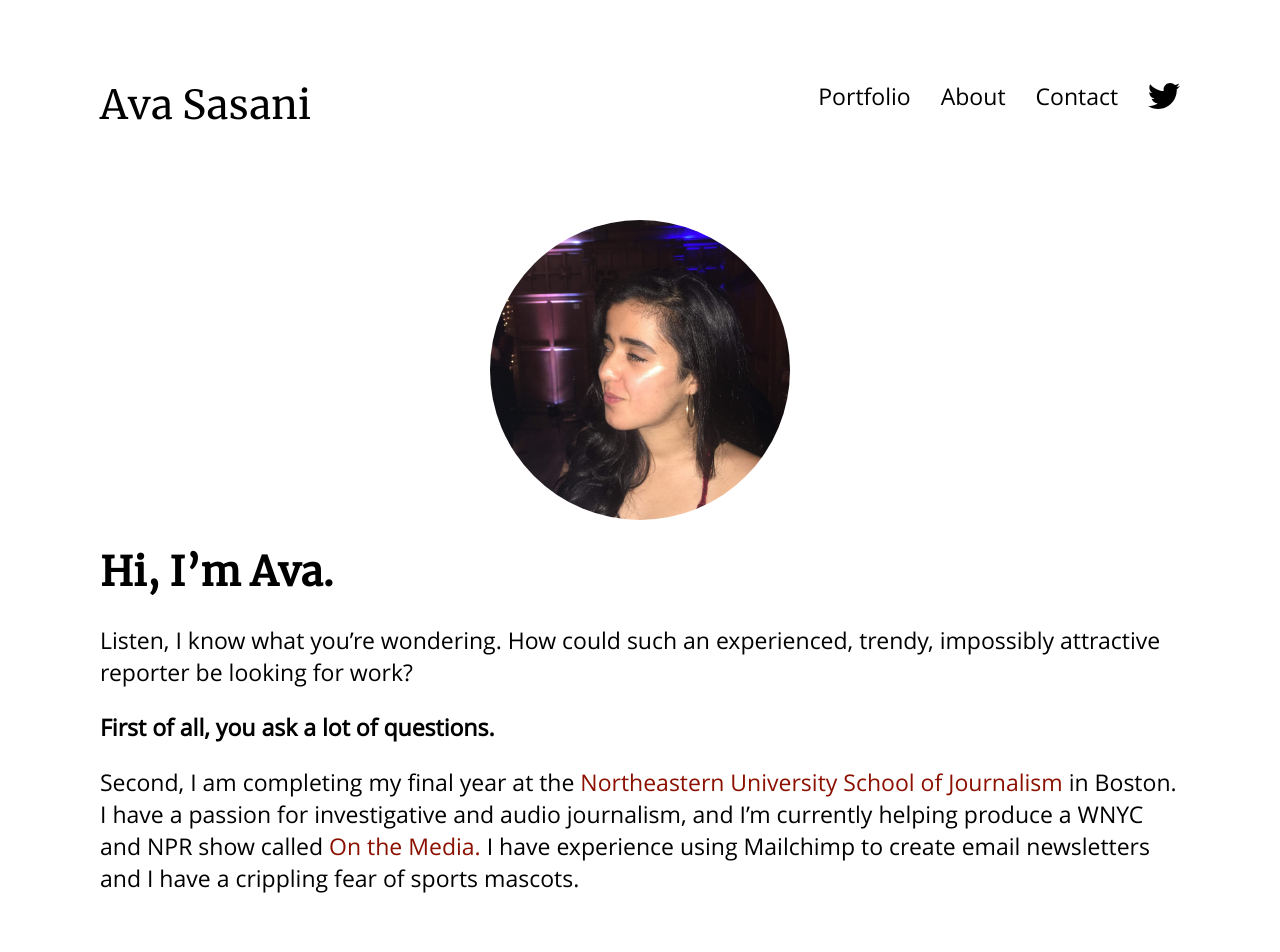
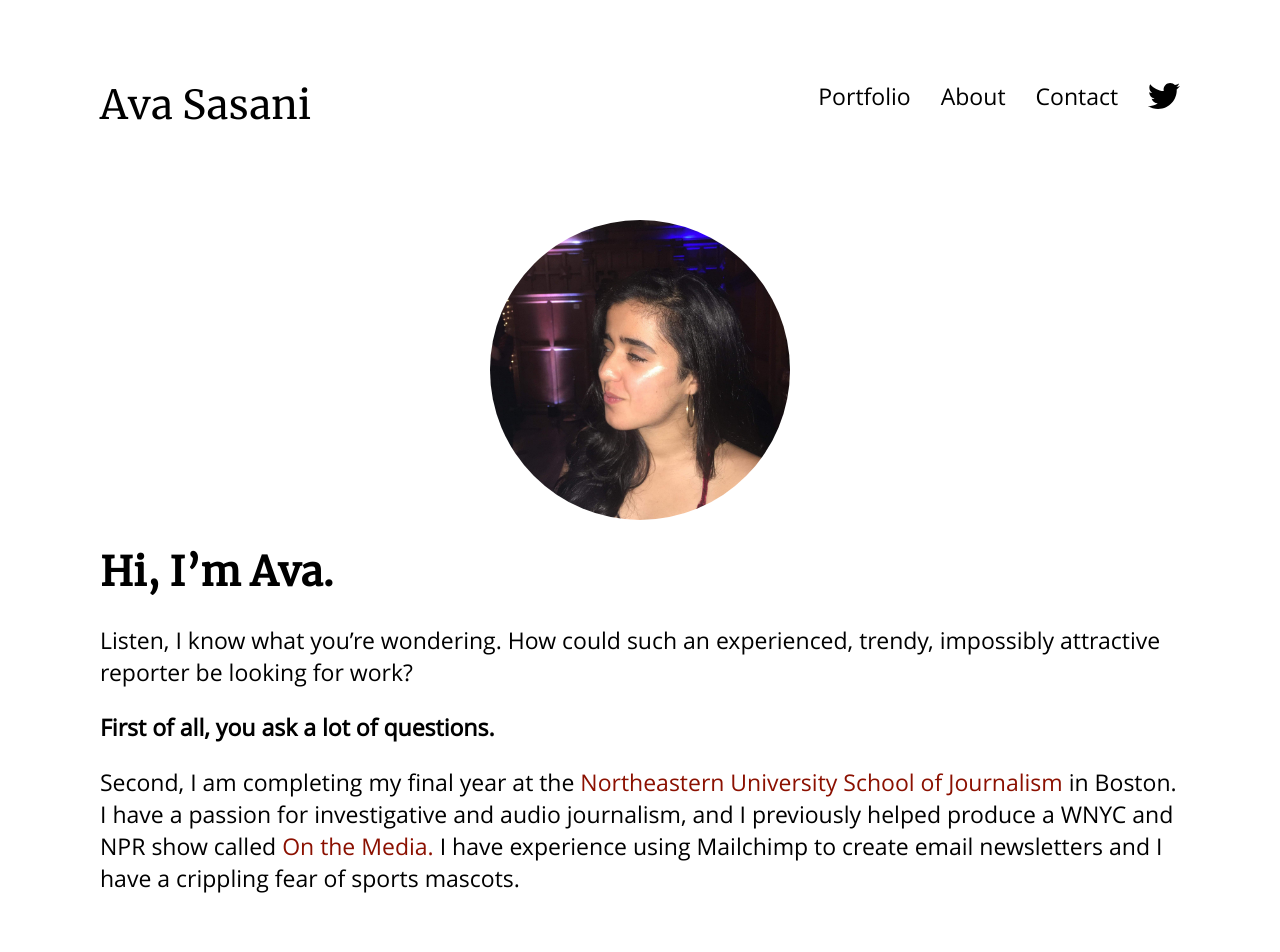
Before and after one commit to kristibui/ava-portfolio, a React (Create React App) app: page /about in a window 1280 px wide. Shown: the top 952 px of the page. Built offline with nearby package versions, Linux system fonts and the light colour scheme.

Commit message:
Updates to about me and contact page.

```diff
--- a/src/about/AboutComponent.js
+++ b/src/about/AboutComponent.js
@@ -26,7 +26,7 @@ const AboutComponent = () => {
                 <p>
                 Second, I am completing my final year at the <a className='about-link'
                 href='https://camd.northeastern.edu/journalism-at-northeastern/'>Northeastern University School of Journalism</a> in Boston.
-                I have a passion for investigative and audio journalism, and I’m currently helping produce a WNYC and NPR
+                I have a passion for investigative and audio journalism, and I previously helped produce a WNYC and NPR
                 show called <a className='about-link' href='https://www.wnycstudios.org/podcasts/otm'>On the Media.</a> I have
                 experience using Mailchimp to create email newsletters and I have a crippling fear of sports mascots.
                 </p>
--- a/src/contact/ContactComponent.js
+++ b/src/contact/ContactComponent.js
@@ -20,7 +20,7 @@ const ContactComponent = () => {
                 <div className='contact-link-container'>
 
                     <span className='contact-text'>
-                        <a href='mailto:sasani.a@northeastern.edu'>sasani.a@northeastern.edu</a>
+                        <a href='mailto:ava.sasani@globe.com'>ava.sasani@globe.com</a>
                     </span>
 
                     <span className='contact-text'>
```
